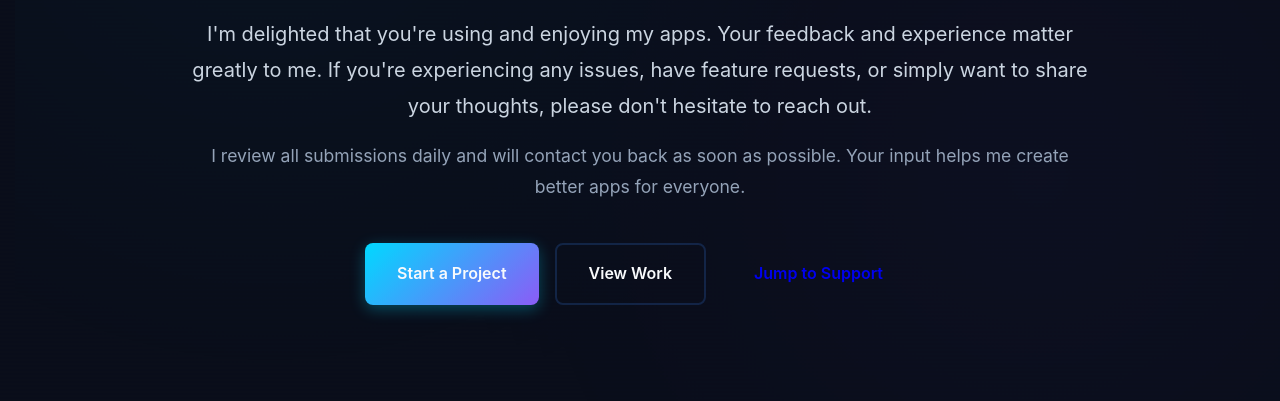
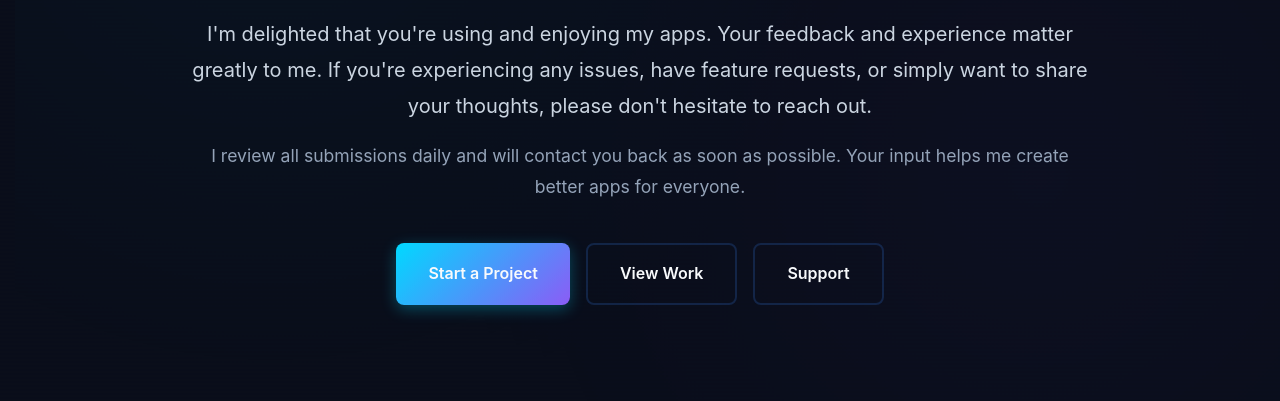
Before and after one commit to tombaldwin96/tomsusefulapps, a website: page index.html in a window 1280 px wide. Shown: the part 399-800 px from the top of the page. Drawn offline with Linux system fonts and the light colour scheme.

Commit message:
Change support button text to 'Support' and match secondary button style
Co-authored-by: Cursor <cursoragent@cursor.com>

```diff
--- a/index.html
+++ b/index.html
@@ -57,7 +57,7 @@
                 <div class="hero-cta">
                     <a href="#contact" class="btn btn-primary">Start a Project</a>
                     <a href="#projects" class="btn btn-secondary">View Work</a>
-                    <a href="#contact" class="btn btn-support">Jump to Support</a>
+                    <a href="#contact" class="btn btn-secondary">Support</a>
                 </div>
             </div>
         </section>
```
